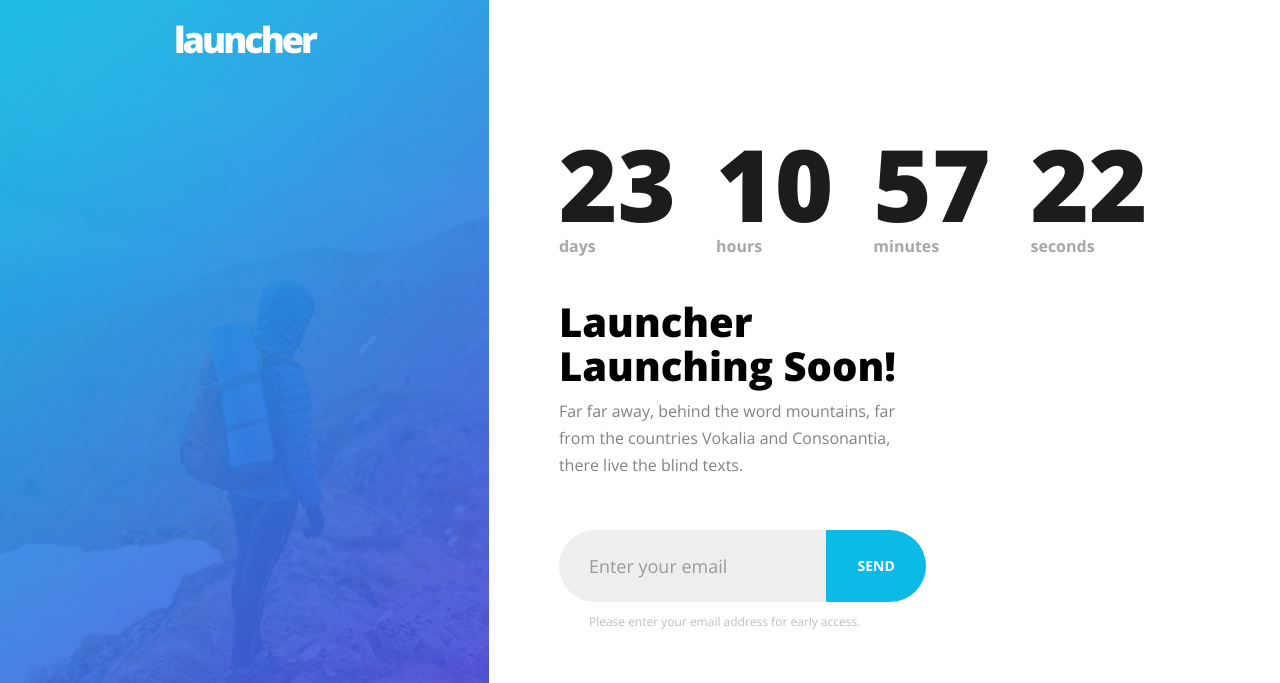
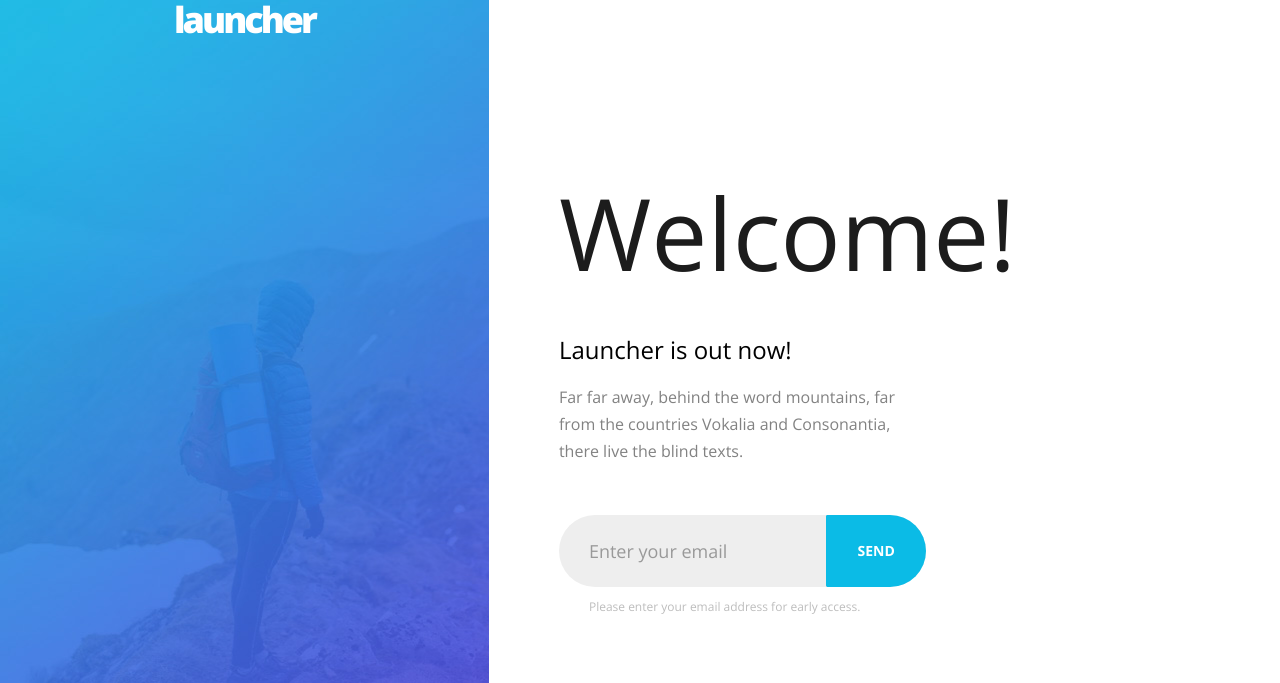
Before and after one commit to MrFlava/launcher, a plain HTML site: page index.html in a window 1280 px wide. Shown: the top 683 px of the page. Drawn offline with nearby package versions, Linux system fonts and the light colour scheme; files whose address does not match are found by name.

Commit message:
Changed content

```diff
--- a/css/style.css
+++ b/css/style.css
@@ -89,7 +89,7 @@ h1, h2, h3, h4, h5, h6, figure {
       width: 100%;
       position: relative;
       height: 200px; } }
-  #fh5co-aside #fh5co-logo {
+  #fh5co-ide #fh5co-logo {
     padding-top: 20px; }
     #fh5co-aside #fh5co-logo a {
       font-weight: 800;
@@ -117,32 +117,16 @@ h1, h2, h3, h4, h5, h6, figure {
     display: table-cell;
     vertical-align: middle; }
 
-.simply-countdown-one {
+.content{_
   margin-bottom: 30px;
   float: left;
-  width: 100%; }
-  .simply-countdown-one .simply-section {
-    float: left;
-    margin-right: 40px;
-    margin-bottom: 10px;
-    text-align: center; }
-    .simply-countdown-one .simply-section:last-child {
-      margin-right: 0; }
-    .simply-countdown-one .simply-section .simply-amount {
-      font-size: 100px;
-      color: #1c1c1c;
-      display: block;
-      font-weight: 800;
-      line-height: 100px; }
-      @media screen and (max-width: 768px) {
-        .simply-countdown-one .simply-section .simply-amount {
-          font-size: 30px;
-          line-height: 30px; } }
-    .simply-countdown-one .simply-section .simply-word {
-      display: block;
-      text-align: left;
-      font-weight: 700;
-      color: #a7a7a7; }
+  width: 100%;
+  font-size: 100px;
+}
+
+.content .welcome-sign {
+  color: #1c1c1c;
+}
 
 .fh5co-intro {
   margin-bottom: 30px;
--- a/index.html
+++ b/index.html
@@ -54,14 +54,15 @@
 	<div id="fh5co-main-content">
 		<div class="dt js-dt">
 			<div class="dtc js-dtc">
-				<div class="simply-countdown-one animate-box" data-animate-effect="fadeInUp"></div>
-
+				<div class="content">
+					<p><a class="welcome-sign" href="index.html">Welcome!</a></p>
+				</div>
 				<div class="row">
 					<div class="col-md-12">
 						<div class="row">
 							<div class="col-lg-7">
 								<div class="fh5co-intro animate-box">
-									<h2>Launcher Launching Soon!</h2>
+									<h3>Launcher is out now!</h3>
 									<p>Far far away, behind the word mountains, far from the countries Vokalia and Consonantia, there live the blind texts.</p>
 								</div>
 							</div>
@@ -81,7 +82,6 @@
 
 			</div>
 		</div>
-
 		<div id="fh5co-footer">
 			<div class="row">
 				<div class="col-md-6">
```
